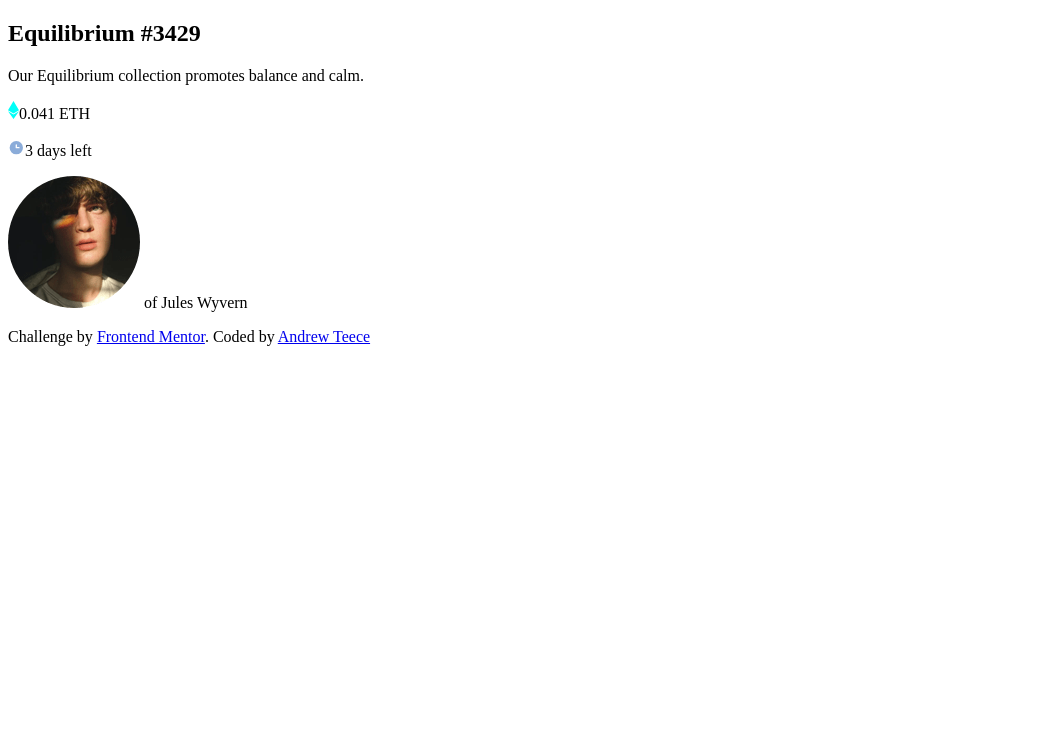
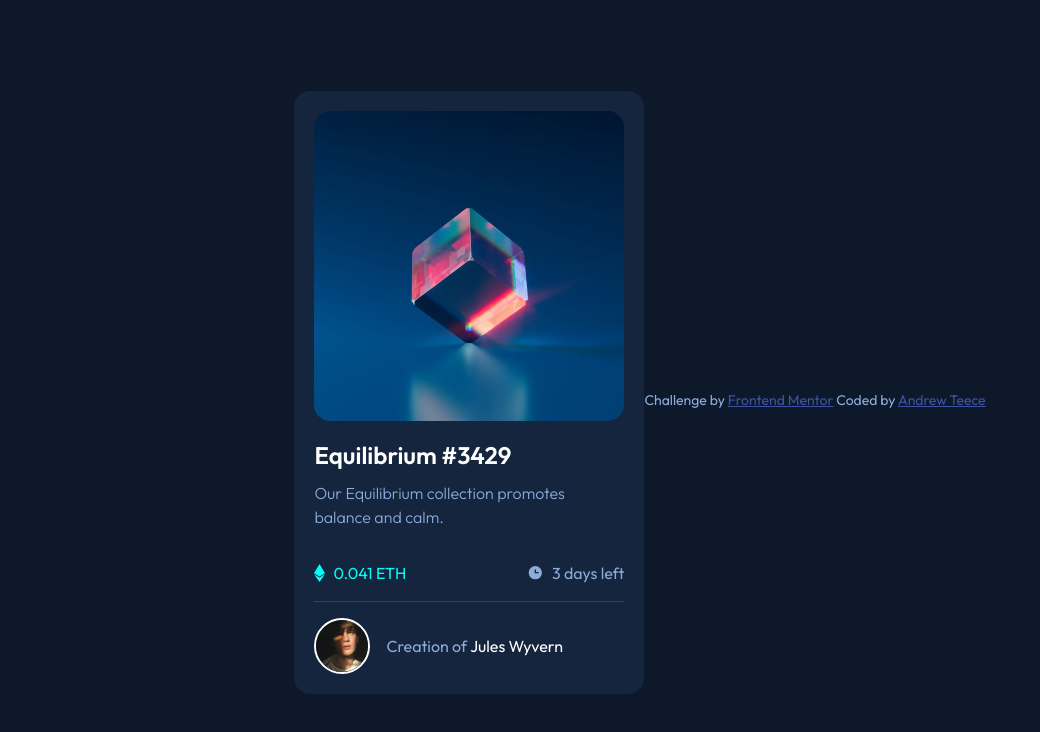
Before and after one commit to andrewteece/nft-preview-card, a plain HTML site: page index.html in a window 1280 px wide. Shown: the whole page, without its empty margins (0-1040 px from the left). Drawn offline with Linux system fonts and the light colour scheme.

Commit message:
fixed active states

```diff
--- a/css/styles.css
+++ b/css/styles.css
@@ -52,7 +52,7 @@ html:focus-within {
 body {
   min-height: 100vh;
   text-rendering: optimizeSpeed;
-  line-height: 1.3;
+  line-height: 1.5;
 }
 
 /* A elements that don't have a class get default styles */
@@ -92,11 +92,141 @@ select {
   }
 }
 
+/* GLOBAL STYLES */
+
+body {
+  display: flex;
+  justify-content: center;
+  align-items: center;
+  height: 100vh;
+  background-color: var(--clr-neutral-900);
+  font-family: var(--ff-base);
+}
+
+ul {
+    list-style-type: none;
+}
+
+/* LAYOUT STYLES */
+
+.container {
+    max-width: 21.875rem;
+    padding: 1.25rem;
+    background-color: var(--clr-neutral-800);
+    border-radius: 1rem;
+    margin-bottom: 1rem;
+}
+
+.container .card__image {
+    position: relative;
+}
+
+.card__image img {
+    border-radius: 1rem;
+}
+
+.container .card__image div {
+    position: absolute;
+    top: 0;
+    background-color: var(--clr-primary-400);
+    width: 100%;
+    height: calc(100% - .1rem);
+    border-radius: 1rem;
+    z-index: 999;
+    opacity: 0;
+    transition: opacity 0.7s ease-in-out;
+}
+
+.container .card__image div:hover {
+    opacity: 1;
+    cursor: pointer;
+    border-radius: 1rem;
+}
+
+.container .card__image div img {
+    position: absolute;
+    left: 50%;
+    top: 50%;
+    transform: translate(-50%, -50%);
+    border-radius: 1rem;
+}
+
+.card__title {
+    color: var(--clr-neutral-100);
+    margin: 1rem .5rem .5rem 0;
+    transition: .7s ease-in-out;
+}
+
+.card__title:hover {
+    color: var(--clr-primary-400);
+    cursor: pointer;
+}
+
+.card__description {
+    color: var(--clr-primary-300);
+    font-weight: var(--fw-light);
+}
+
+.container ul {
+    display: flex;
+    align-items: center;
+    justify-content: space-between;
+    padding: 1rem 0;
+    border-bottom: 1px solid var(--clr-neutral-500);
+}
+
+.container ul li {
+    display: flex;
+    align-items: center;
+}
+
+.container ul li:first-child {
+    color: var(--clr-primary-400);
+}
+
+.container ul li:last-child {
+    color: var(--clr-primary-300);
+}
+
+.container ul li img {
+    margin-right: .5rem;
+}
+
+.card__avatar {
+    display: flex;
+    align-items: center;
+    justify-content: start;
+}
+
+.card__avatar img {
+    width: 3.5rem;
+    border: 2px solid var(--clr-neutral-100);
+    border-radius: 50%;
+    margin-right: 1rem;
+}
+
+.card__avatar p {
+    color: var(--clr-primary-300);
+}
+
+.card__avatar p span {
+    color: var(--clr-neutral-100);
+    font-weight: var(--fw-regular);
+}
+
+.card__avatar p span:hover {
+    color: var(--clr-primary-400);
+    cursor: pointer;
+    transition: .7s ease-in-out;
+}
+
+
 /* FEM ATTRIB */
 
 .attribution {
-  font-size: 11px;
+  font-size: 14px;
   text-align: center;
+  color: var(--clr-primary-300);
 }
 .attribution a {
   color: hsl(228, 45%, 44%);
--- a/index.html
+++ b/index.html
@@ -17,30 +17,39 @@
       href="https://fonts.googleapis.com/css2?family=Outfit:wght@300;400;600&display=swap"
       rel="stylesheet"
     />
+    <link rel="stylesheet" href="css/styles.css" class="css" />
   </head>
   <body>
     <main class="container">
-      <article class="card">
-        <h2>Equilibrium #3429</h2>
-        <p>Our Equilibrium collection promotes balance and calm.</p>
-        <p>
-          <span><img src="images/icon-ethereum.svg" alt="" /></span>0.041 ETH
+      <article class="card__image">
+        <img src="images/image-equilibrium.jpg" alt="" />
+        <div>
+          <img src="images/icon-view.svg" alt="" />
+        </div>
+      </article>
+
+      <article>
+        <h2 class="card__title">Equilibrium #3429</h2>
+        <p class="card__description">
+          Our Equilibrium collection promotes balance and calm.
         </p>
-        <p>
-          <span><img src="images/icon-clock.svg" alt="" /></span>3 days left
-        </p>
-        <p>
-          <span><img src="images/image-avatar.png" alt="" /></span> of Jules
-          Wyvern
-        </p>
+        <ul>
+          <li><img src="images/icon-ethereum.svg" alt="" /> 0.041 ETH</li>
+          <li><img src="images/icon-clock.svg" alt="" />3 days left</li>
+        </ul>
+      </article>
+
+      <article class="card__avatar">
+        <img src="images/image-avatar.png" alt="" />
+        <p>Creation of <span>Jules Wyvern</span></p>
       </article>
     </main>
-
     <footer class="attribution">
       Challenge by
       <a href="https://www.frontendmentor.io?ref=challenge" target="_blank"
         >Frontend Mentor</a
-      >. Coded by <a href="#">Andrew Teece</a>
+      >
+      Coded by <a href="#">Andrew Teece</a>
     </footer>
   </body>
 </html>
```
